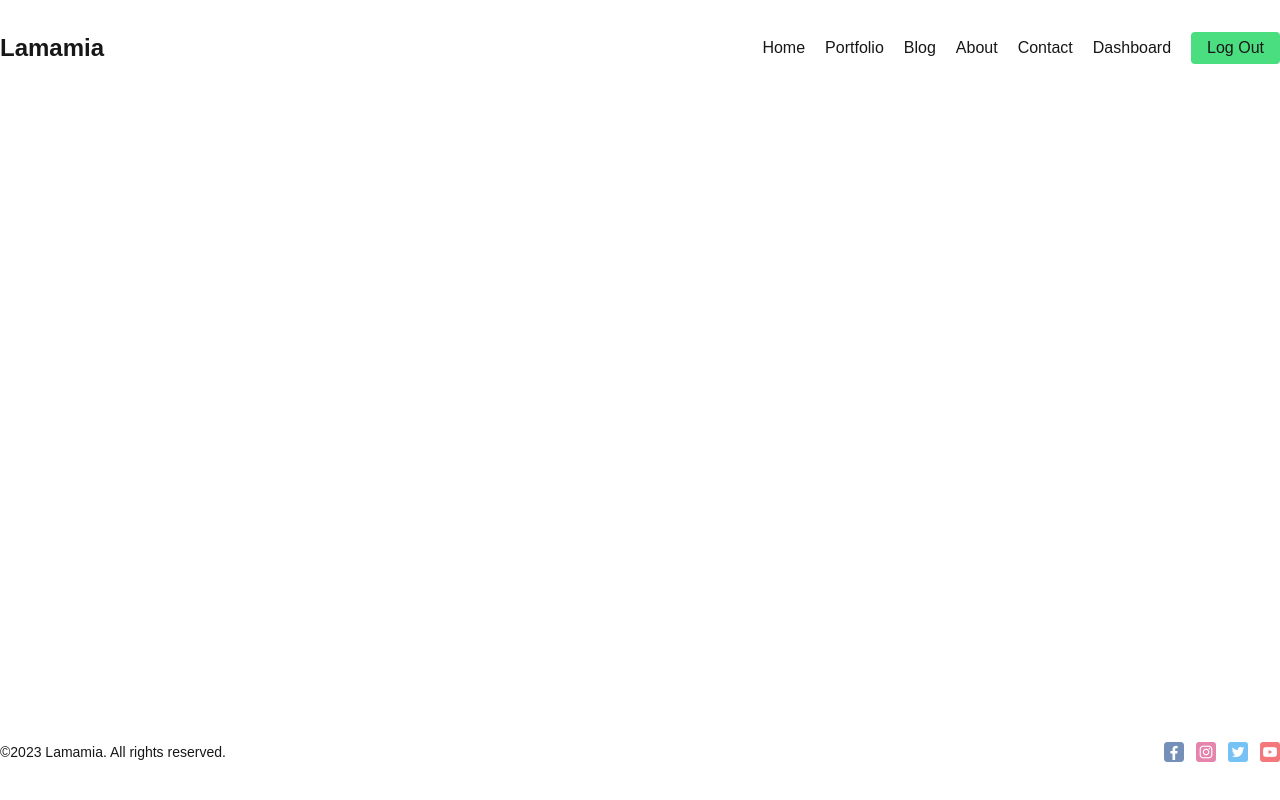
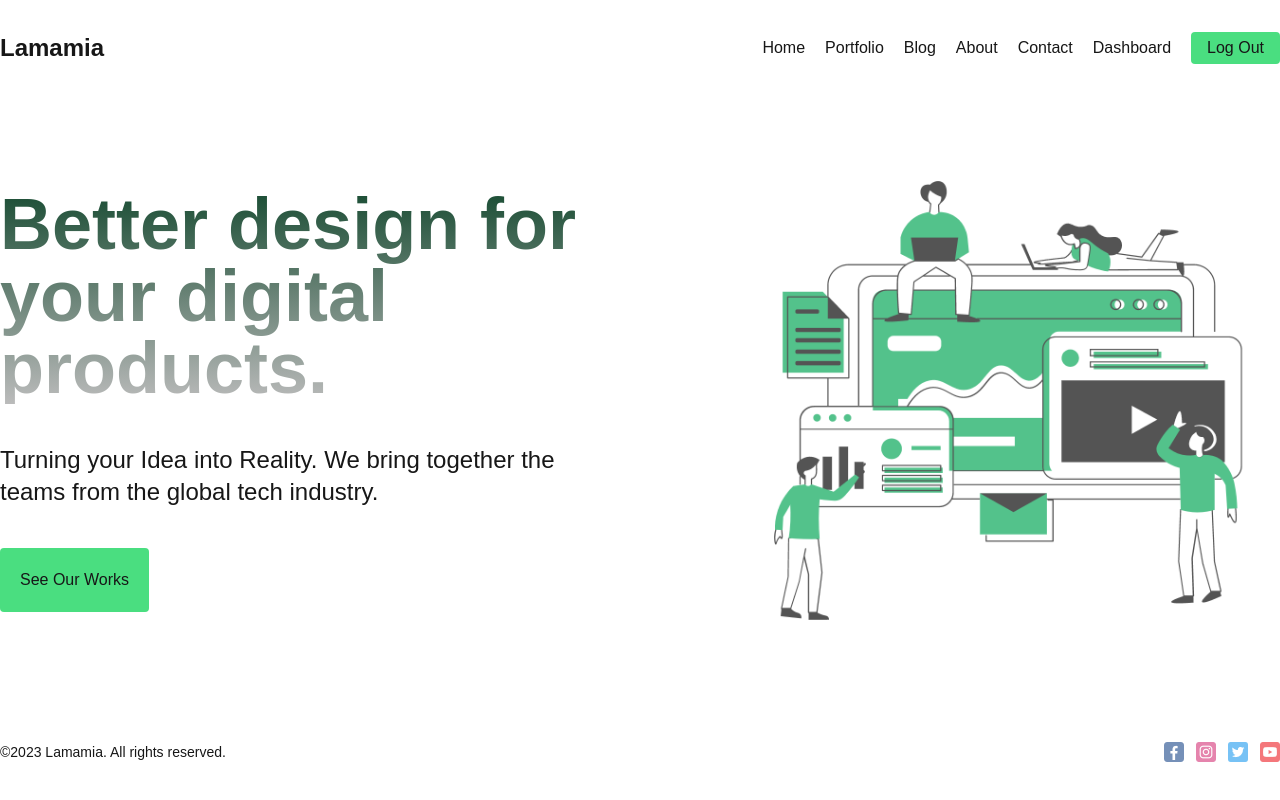
Before and after one commit to kawsaruddin450/lamamia-org, a Next.js app: page / in a window 1280 px wide. Built offline with nearby package versions, Linux system fonts and the light colour scheme.

Commit message:
complete home page

```diff
--- a/app/page.jsx
+++ b/app/page.jsx
@@ -1,10 +1,18 @@
 import Image from "next/image";
+import hero from "@/public/hero.png";
 
 export default function Home() {
   return (
-    <div>
-      <div></div>
-      <div></div>
+    <div className="flex items-center gap-24">
+      <div className="flex-1 space-y-10">
+        <h1 className="text-7xl font-bold bg-gradient-to-b from-[#194c33] to-[#bbb] bg-clip-text text-transparent">Better design for your digital products.</h1>
+        <p className="text-2xl font-light">Turning your Idea into Reality. We bring together the teams from the
+          global tech industry.</p>
+        <button className="p-5 bg-green-400 rounded">See Our Works</button>
+      </div>
+      <div className="flex-1">
+        <Image className="w-4/5 object-cover mr-8 ml-auto" src={hero} alt="Home page hero" />
+      </div>
     </div>
   );
 }
```
